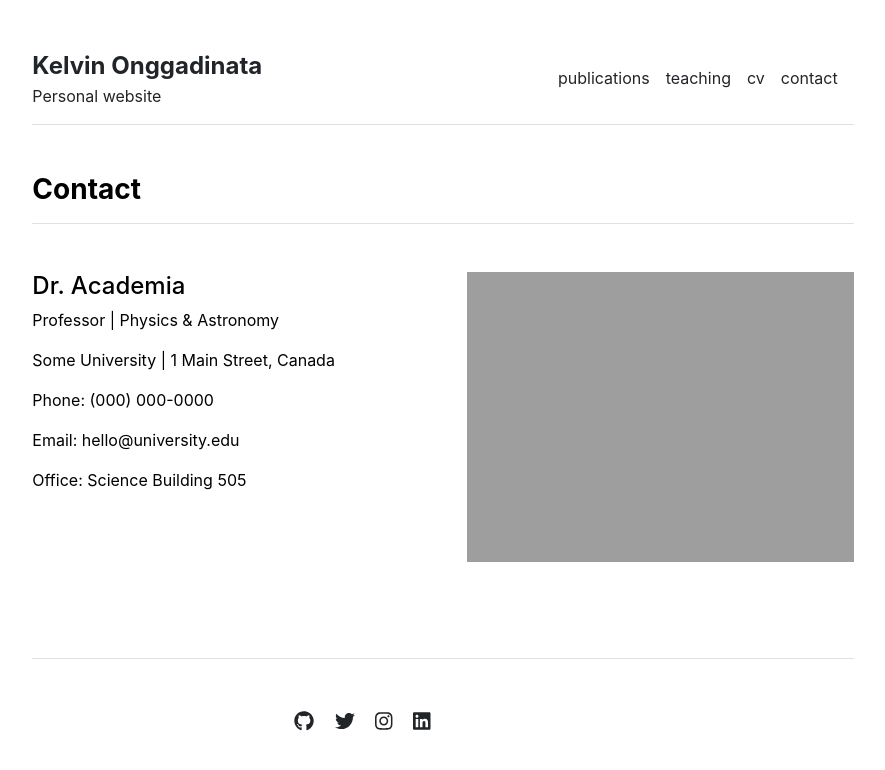
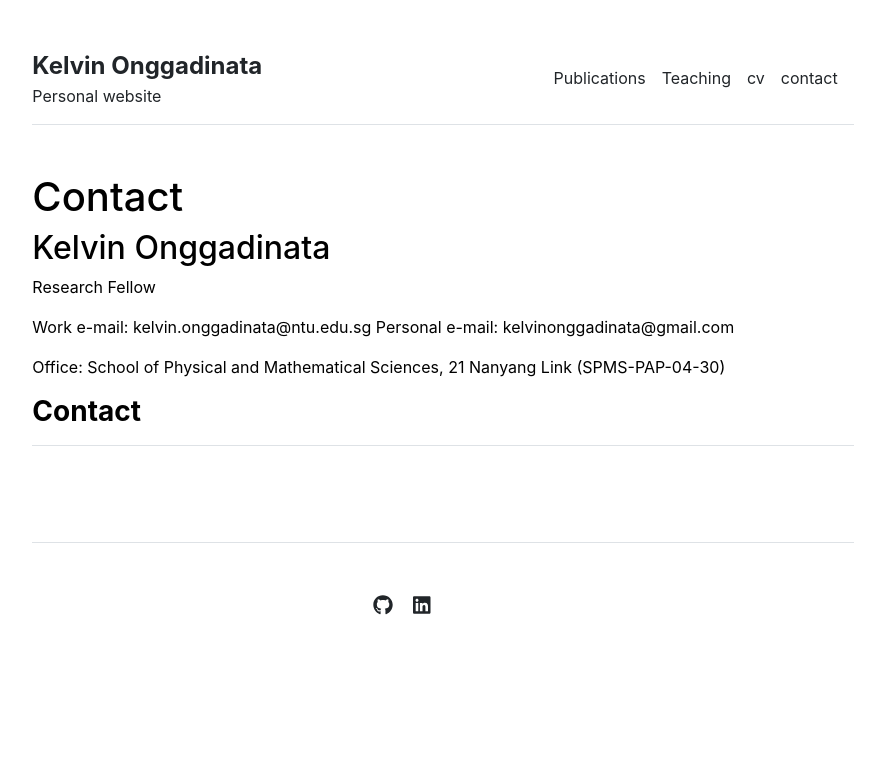
Before and after one commit to konggadinata/konggadinata.github.io, a Jekyll site: the page built from contact.md, in a window 1280 px wide. Shown: the top 770 px of the page, without its empty margins (197-1082 px from the left). Built offline with Jekyll 4.4.1, drawn with Linux system fonts in a browser that asks for light colours.

Commit message:
Update contact info

```diff
--- a/_data/publications.yml
+++ b/_data/publications.yml
@@ -2,3 +2,5 @@ featured:
 - {name: 'Quantum Bayesian Inference in Quasiprobability Representations', url: 'https://journals.aps.org/prxquantum/abstract/10.1103/PRXQuantum.4.020352'}
 
 index:
+
+- {name: 'Simulation of quantum nonlocality of local negative bits', url: 'https://journals.aps.org/pra/abstract/10.1103/PhysRevA.108.032204'}
--- a/_data/settings.yml
+++ b/_data/settings.yml
@@ -1,6 +1,6 @@
 menu:
-- {name: 'publications', url: '/publications'}
-- {name: 'teaching', url: '/courses'}
+- {name: 'Publications', url: '/publications'}
+- {name: 'Teaching', url: '/courses'}
 - {name: 'cv', url: '/cv'}
 - {name: 'contact', url: '/contact'}
 
@@ -15,10 +15,5 @@ courses:
 - {name: 'Stellar Structures', url: 'stellar-structures'}
 
 social:
-- {icon: 'github', link: 'https://github.com/LeNPaul'}
-- {icon: 'twitter', link: 'https://twitter.com/paululele'}
-- {icon: 'instagram', link: 'https://instagram.com/paululele'}
+- {icon: 'github', link: 'https://github.com/konggadinata'}
 - {icon: 'linkedin', link: 'https://www.linkedin.com/in/kelvinonggadinata'}
-
-contacts:
-- {name: 'Dr. Academia', title: 'Professor', department: 'Physics & Astronomy', institution: 'Some University', institution_address: '1 Main Street, Canada', phone: '(000) 000-0000', email: 'hello@university.edu', office: 'Science Building 505', image: 'assets/img/contact.jpg'}
--- a/_layouts/home.html
+++ b/_layouts/home.html
@@ -8,7 +8,7 @@ layout: default
     {{ content }}
   </div>
   <div class="col-md-6">
-    <img src="https://github.com/konggadinata/konggadinata.github.io/assets/img/portrait03.jpg" alt="Home" width="100%">
+    <img src="https://github.com/konggadinata/konggadinata.github.io/assets/img/portrait01.jpg" alt="Home" width="100%">
   </div>
 </div>
 
--- a/contact.md
+++ b/contact.md
@@ -2,3 +2,14 @@
 layout: contact
 title: "Contact"
 ---
+
+# Contact
+
+## Kelvin Onggadinata
+
+Research Fellow
+
+Work e-mail: kelvin.onggadinata@ntu.edu.sg
+Personal e-mail: kelvinonggadinata@gmail.com
+
+Office: School of Physical and Mathematical Sciences, 21 Nanyang Link (SPMS-PAP-04-30)
```
